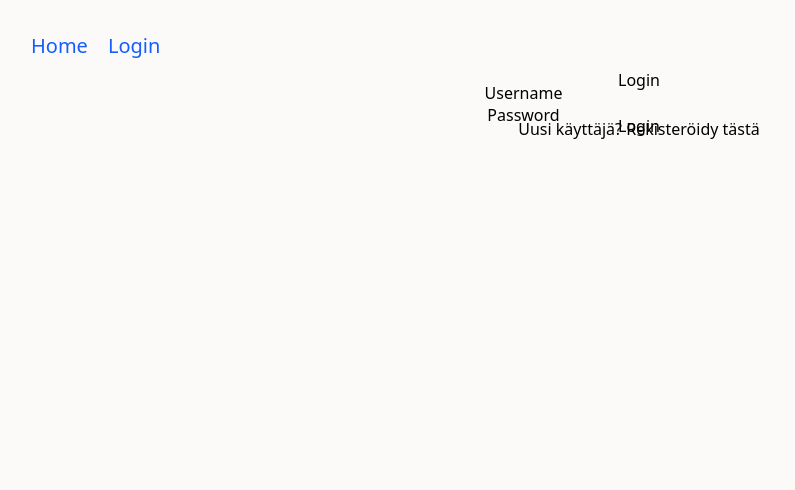
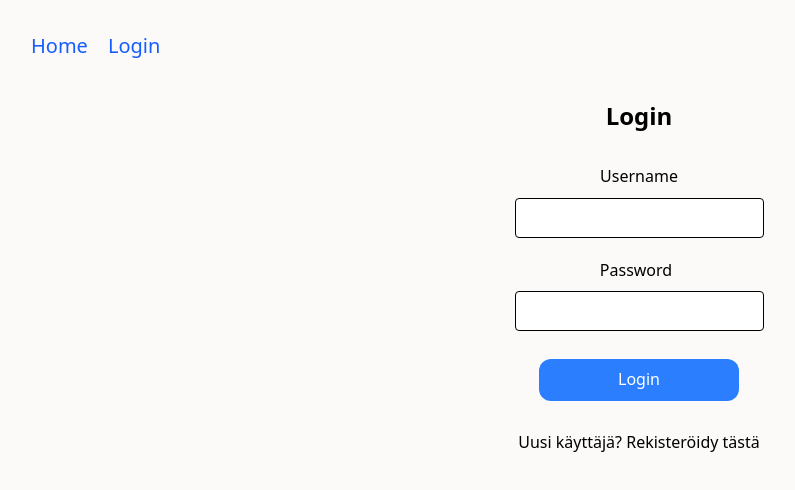
Before and after one commit to irakump/week4-react, a React (Vite) app: page /login in a window 1280 px wide. Shown: the top 490 px of the page, without its empty margins (1-796 px from the left). Built offline with nearby package versions, Linux system fonts and the light colour scheme; no server answers.

Commit message:
Style loginform and logout with tailwind

```diff
--- a/src/components/LoginForm.jsx
+++ b/src/components/LoginForm.jsx
@@ -15,10 +15,9 @@ const LoginForm = () => {
     try {
       // Responsea ei tarvitse tässä tallentaa (tehdään contextissa?)
       await handleLogin(formData);
-
     } catch (error) {
       console.log('Login error: ', error);
-      alert(`Login failed: ${error.message}`);   // Kerro käyttäjälle, miksi kirjautuminen epäonnistui
+      alert(`Login failed: ${error.message}`); // Kerro käyttäjälle, miksi kirjautuminen epäonnistui
     }
   };
 
@@ -27,34 +26,45 @@ const LoginForm = () => {
   //console.log(inputs);
 
   return (
-    <>
-      <h1>Login</h1>
+    <div className="w-full flex flex-col gap-3 mt-10">
+      <h1 className="text-2xl font-semibold mb-2">Login</h1>
       <div id="login-div">
         <form onSubmit={handleSubmit}>
-          <div>
-            <label htmlFor="loginuser">Username</label>
+          <div className="flex flex-col items-center">
+            <label htmlFor="loginuser" className="mt-3 p-3">
+              Username
+            </label>
             <input
               name="username"
               type="text"
               id="loginuser"
               onChange={handleInputChange}
               autoComplete="username"
+              className="border rounded p-2 m-2 bg-white"
             />
           </div>
-          <div>
-            <label htmlFor="loginpassword">Password</label>
+          <div className="flex flex-col items-center">
+            <label htmlFor="loginpassword" className="mt-3 p-3 mr-1.5">
+              Password
+            </label>
             <input
               name="password"
               type="password"
               id="loginpassword"
               onChange={handleInputChange}
               autoComplete="current-password"
+              className="border rounded p-2 m-2 bg-white"
             />
           </div>
-          <button type="submit">Login</button>
+          <button
+            type="submit"
+            className="bg-blue-500 rounded-xl text-white text-md hover:bg-blue-600 w-50 m-5 mb-10 p-5"
+          >
+            Login
+          </button>
         </form>
       </div>
-    </>
+    </div>
   );
 };
 
--- a/src/views/Logout.jsx
+++ b/src/views/Logout.jsx
@@ -7,8 +7,8 @@ const Logout = () => {
 
   return (
     <>
-    <h3>Kirjaudu ulos</h3>
-    <button onClick={handleLogout}>Logout</button>
+    <h3 className="p-5 font-semibold">Kirjaudu ulos</h3>
+    <button onClick={handleLogout} className="bg-blue-500 rounded-xl text-white text-md hover:bg-blue-600 mt-2 p-5">Logout</button>
       <LogoutForm/>
     </>
   );
```
